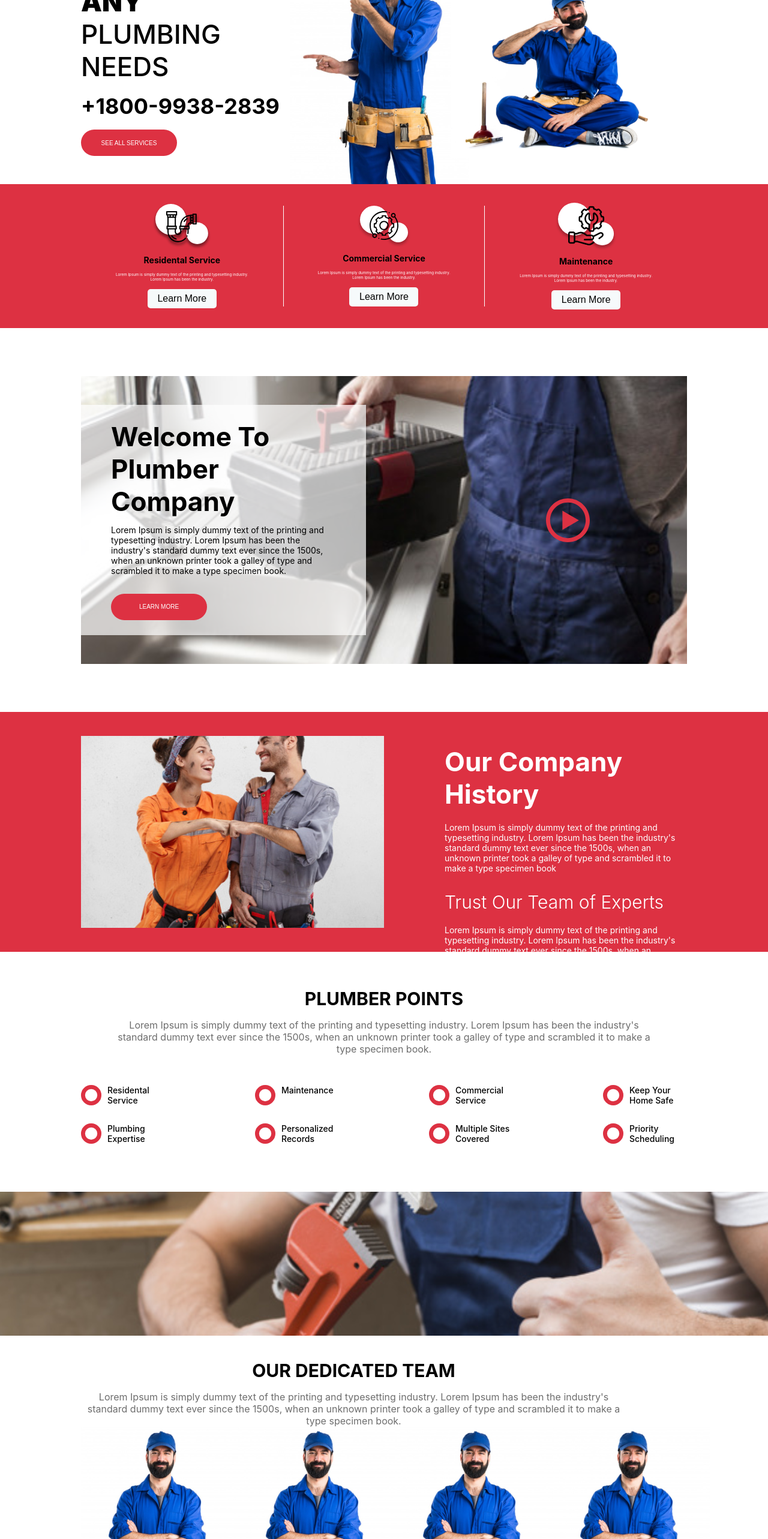
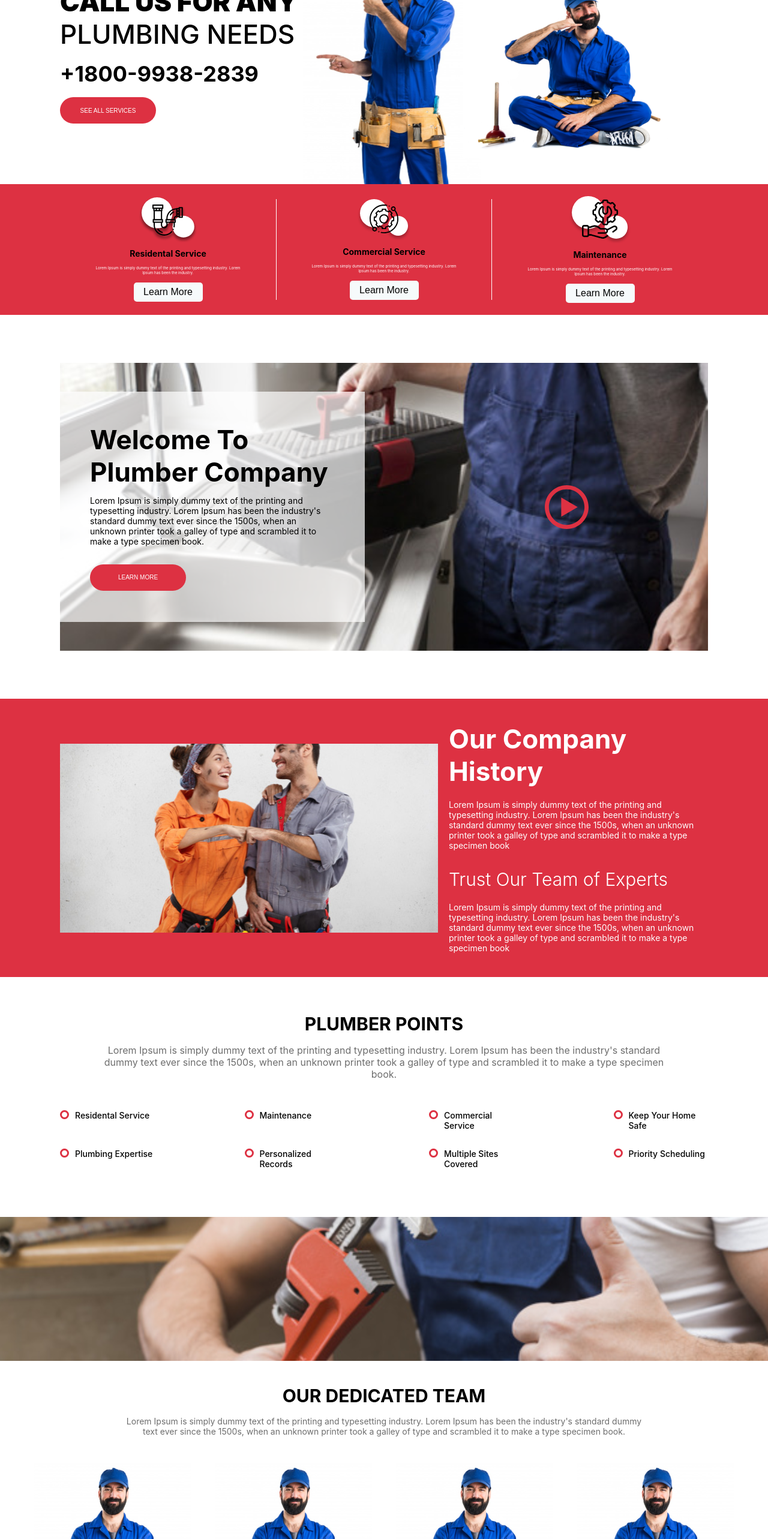
Before and after one commit to SaMatheus/Plumber-Clone, a Next.js app: page / in a window 1280 px wide. Shown: the part 234-2800 px from the top of the page at 60% size. Built offline with nearby package versions, Linux system fonts and the light colour scheme.

Commit message:
Construindo componente Testimonial

```diff
--- a/src/pages/index.js
+++ b/src/pages/index.js
@@ -122,14 +122,14 @@ export default function Home() {
             specimen book.
           </p>
         </div>
-        <div className={styles.teamImages}>
+        <div className={styles.teamEmployee}>
           {teamData.map(employee => {
             return (
-              <div key={employee.id} className={styles.teamEmployee}>
-                <img src="/icons/team.svg" alt=""/>
-                <div className={styles.teamEmployeeText}>
+              <div key={employee.id} className={styles.employee}>
+                <img src="/icons/team.png" alt=""/>
+                <div className={styles.employeeText}>
                   <p>{employee.name}</p>
-                  <span>{employee.job}</span>
+                  <strong>{employee.job}</strong>
                 </div>
               </div>
             )
--- a/src/styles/globals.css
+++ b/src/styles/globals.css
@@ -45,11 +45,15 @@ button {
   body {
     font-size: 62.5%;
   }
+
+  section {
+    padding: 0 100px;
+  }
 }
 
 @media screen and (max-width: 1200px) {
   section {
-    padding: 0 100px;
+    padding: 0 80px;
   }
 }
 @media screen and (max-width: 1080px) {
--- a/src/styles/pages/Home.module.css
+++ b/src/styles/pages/Home.module.css
@@ -64,7 +64,9 @@
   justify-content: center;
   align-items: center;
   width: 100%;
-  height: 30vh;
+  height: 100%;
+  padding-top: 2rem;
+  padding-bottom: 2rem;
 
   /* Visual */
   background: var(--red);
@@ -211,7 +213,7 @@
   display: flex;
   justify-content: space-between;
   align-items: center;
-  height: 50vh;
+  height: 100%;
   width: 100%;
   padding-top: 4rem;
   padding-bottom: 4rem;
@@ -222,8 +224,8 @@
 
 .companyHistoryImg {
   /* Box Model */
-  width: 50%;
-  height: 100%;
+  width: 63rem;
+  height: 31.5rem;
 
   /* Visual */
   background: url('/icons/company_history_img.svg') no-repeat center center / cover;
@@ -304,9 +306,13 @@
 }
 .point {
   display: flex;
+  width: 100%;
+  height: 100%;
 }
 .point img {
   margin-right: 1rem;
+  width: 1.5rem;
+  height: 1.5rem;
 }
 .point p {
   font-size: 1.4rem;
@@ -326,7 +332,11 @@
 /* Team Container */
 .teamContainer {
   /* Box Model */
-  height: 80vh;
+  display: flex;
+  flex-direction: column;
+  justify-content: center;
+  align-items: center;
+  height: 100%;
   width: 100%;
   padding-top: 4rem;
   padding-bottom: 4rem;
@@ -334,7 +344,7 @@
 
 .teamText {
   /* Box Model */
-  width: 90%;
+  width: 86rem;
 
   /* Tipography */
   text-align: center;
@@ -349,13 +359,49 @@
 }
 .teamText p {
   /* Tipography */
-  font-size: 1.6rem;
+  font-size: 1.4rem;
 
   /* Color */
   color: var(--text3);
 }
 
-.teamImages {
+.teamEmployee {
+  /* Box Model */
   display: grid;
   grid-template-columns: repeat(4, 1fr);
+  gap: 0 4rem;
+  margin-top: 4.5rem;
+  justify-content: center;
+  align-items: center;
 }
+
+.employee {
+  /* Box Model */
+  display: flex;
+  flex-direction: column;
+  align-items: center;
+  justify-content: center;
+}
+.employee img {
+  height: 36.8rem;
+}
+
+.employeeText {
+  /* Box Model */
+  display: flex;
+  flex-direction: column;
+  justify-content: space-evenly;
+  align-items: center;
+  width: 21rem;
+  height: 7.8rem;
+
+  /* Visual */
+  background: var(--red);
+  border-radius: 5px;
+  color: var(--white);
+
+  /* Tipography */
+  font-size: 1.8rem;
+}
+
+/* Testimonial Container */
```
Also changed, not shown: public/icons/team.png (added), public/icons/team.svg (deleted).
